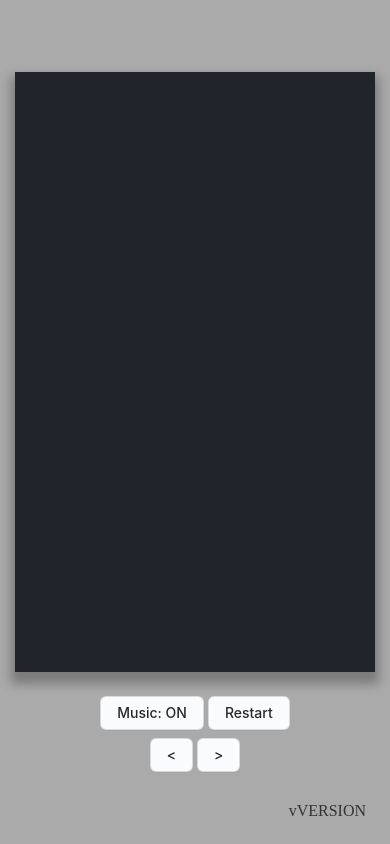
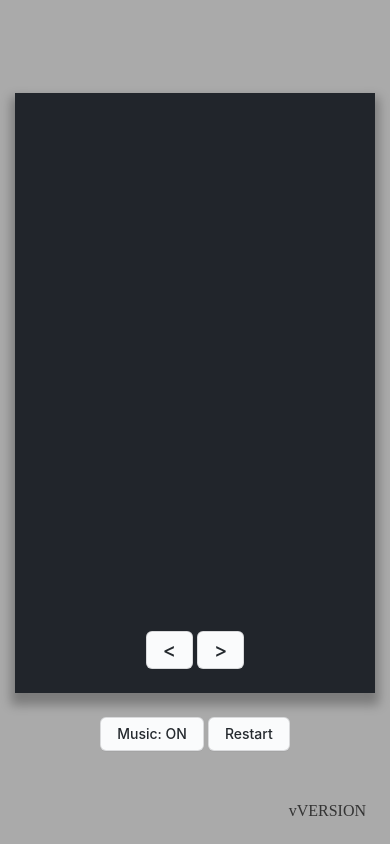
Before and after one commit to a-ignatev/vertical-code-jumper, a website built with webpack: page src/web/index.html in a window 390 px wide. Built offline with nearby package versions, Linux system fonts and the light colour scheme; files whose address does not match are found by name.

Commit message:
redesign mobile buttons

```diff
--- a/src/web/index.html
+++ b/src/web/index.html
@@ -23,14 +23,14 @@
   <div class="container">
     <div class="background">
       <canvas id="gameCanvas" width="360" height="600"></canvas>
+      <div class="mobile-controls">
+        <button class="button-4" role="button" id="leftButton">&lt;</button>
+        <button class="button-4" role="button" id="rightButton">&gt;</button>
+      </div>
     </div>
     <div>
       <button class="button-4" role="button" id="musicSwitcher">Music</button>
       <button class="button-4" role="button" id="restartButton">Restart</button>
-    </div>
-    <div class="mobile-only">
-      <button class="button-4" role="button" id="leftButton">&lt;</button>
-      <button class="button-4" role="button" id="rightButton">&gt;</button>
     </div>
   </div>
   <div class="links">
--- a/src/web/override.css
+++ b/src/web/override.css
@@ -23,7 +23,10 @@ body {
   height: 600px;
   width: 360px;
   box-shadow: #00000047 0px 8px 10px 4px;
+  position: relative;
   margin-bottom: 16px;
+  display: flex;
+  justify-content: center;
 }
 
 .links {
@@ -112,8 +115,15 @@ body {
   display: none;
 }
 
-.mobile-only {
+.mobile-controls {
   display: none;
+  position: absolute;
+  bottom: 24px;
+}
+
+#leftButton, #rightButton {
+  font-size: 20px;
+  line-height: normal;
 }
 
 @media screen and (max-width: 600px) {
@@ -121,7 +131,7 @@ body {
     display: none;
   }
 
-  .mobile-only {
+  .mobile-controls {
     display: block;
   }
 }
```
